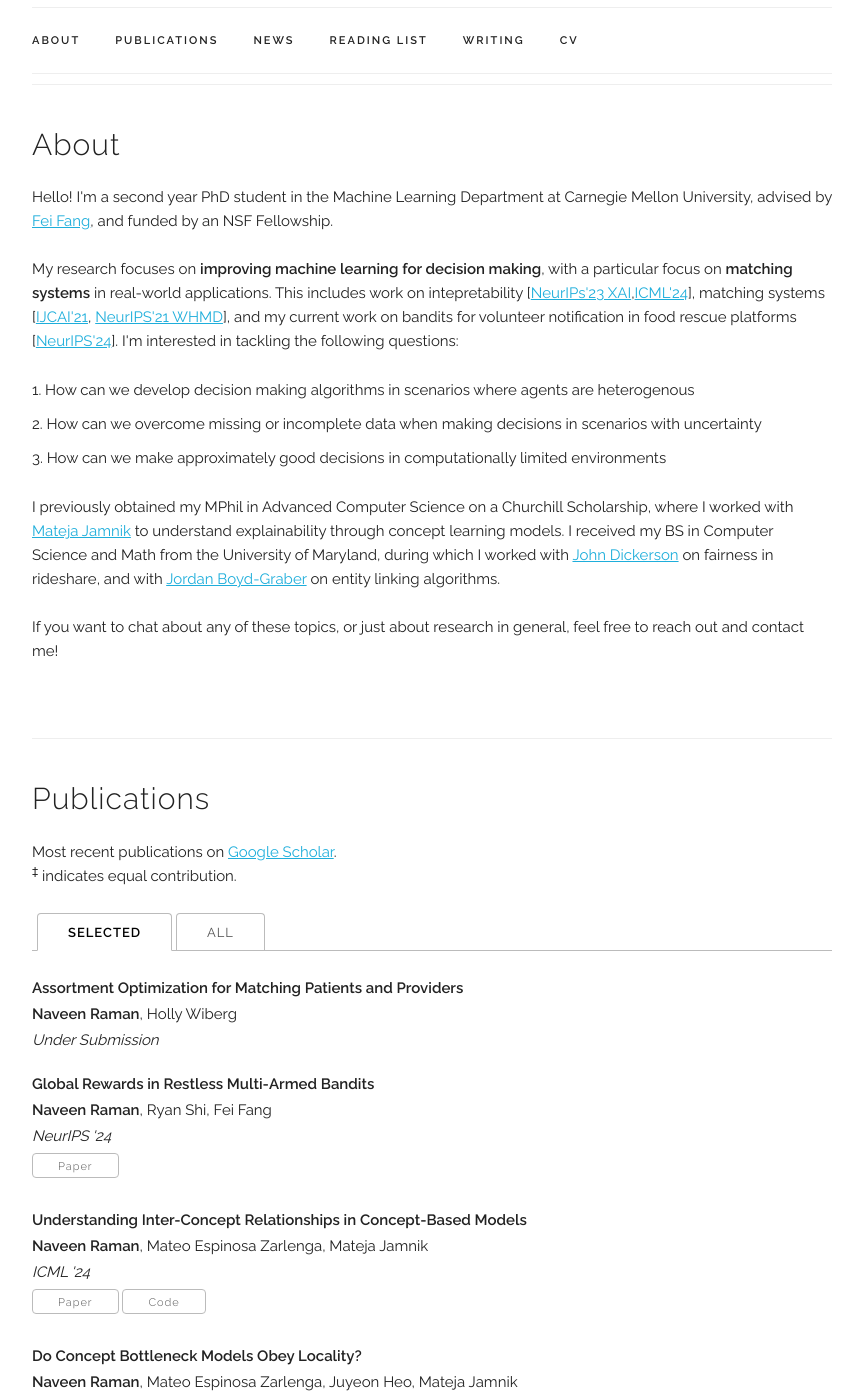
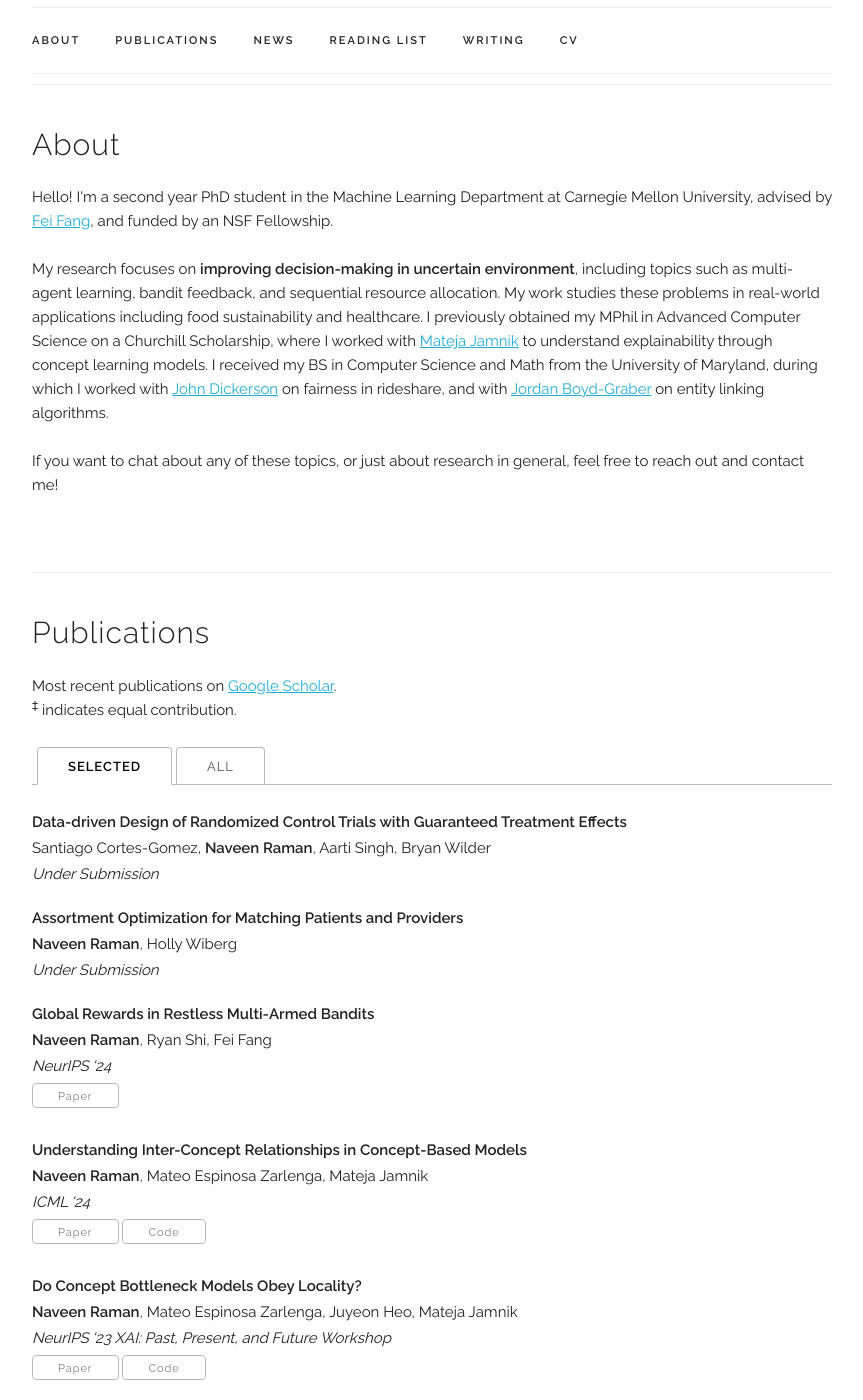
Before and after one commit to naveenr414/naveenr414.github.io, a Jekyll site: the page built from index.html, in a window 1280 px wide and 1400 px high, scrolled down 279 px. Shown: the whole window, without its empty margins (208-1071 px from the left). Built offline with Jekyll 4.4.1, drawn with Linux system fonts in a browser that asks for light colours; some web fonts are replaced; some of the changed text lies outside the part shown.

Commit message:
Updated publications + main page

```diff
--- a/_data/publications.yaml
+++ b/_data/publications.yaml
@@ -1,4 +1,9 @@
 papers:
+  - title: "Data-driven Design of Randomized Control Trials with Guaranteed Treatment Effects"
+    authors: "Santiago Cortes-Gomez, <b>Naveen Raman</b>, Aarti Singh, Bryan Wilder"
+    venue: "Under Submission"
+    selected: y
+
   - title: "Assortment Optimization for Matching Patients and Providers"
     authors: "<b>Naveen Raman</b>, Holly Wiberg"
     venue: "Under Submission"
@@ -35,7 +40,7 @@ papers:
     authors: "<b>Naveen Raman</b>, Michael Yee"
     venue: "NeurIPS '21 Human and Machine Decisions Workshop"
     paper_pdf: "https://arxiv.org/abs/2112.10768"
-    selected: y
+    selected: n
 
   - title: "Eliciting Bias in Question Answering Models through Ambiguity"
     authors: "Andrew Mao<sup>‡</sup>, <b>Naveen Raman<sup>‡</sup></b>, Matthew Shu, Eric Li, Franklin Yang, Jordan Boyd-Graber"
@@ -49,7 +54,7 @@ papers:
     venue: "IJCAI '21"
     paper_pdf: "https://arxiv.org/abs/2110.03524"
     code: "https://github.com/naveenr414/ijcai-rideshare"
-    selected: y
+    selected: n
 
   - title: "What more can Entity Linking do for Question Answering"
     authors: "<b>Naveen Raman</b>, Pedro Rodriguez, Jordan Boyd-Graber"
--- a/index.html
+++ b/index.html
@@ -8,14 +8,8 @@ title: Home
   <p>
   Hello! I'm a second year PhD student in the Machine Learning Department at Carnegie Mellon University, advised by  <a href="https://feifang.info" target="_blank">Fei Fang</a>, and funded by an NSF Fellowship.
   <br /> <br />
-  My research focuses on <b>improving machine learning for decision making</b>, with a particular focus on <b>matching systems</b> in real-world applications.
-  This includes work on intepretability [<a href="https://arxiv.org/abs/2401.01259" target="_blank">NeurIPs'23 XAI</a>,<a href="https://arxiv.org/abs/2405.18217" target="_blank">ICML'24</a>], matching systems [<a href="https://arxiv.org/abs/2110.03524" target="_blank">IJCAI'21</a>, <a href="https://arxiv.org/abs/2112.10768" target="_blank">NeurIPS'21 WHMD</a>], and my current work on bandits for volunteer notification in food rescue platforms [<a href="https://arxiv.org/abs/2406.00738" target="_blank">NeurIPS'24</a>].
-  I'm interested in tackling the following questions:
-  <ol>
-    <li> How can we develop decision making algorithms in scenarios where agents are heterogenous </li>
-    <li> How can we overcome missing or incomplete data when making decisions in scenarios with uncertainty </li>
-    <li> How can we make approximately good decisions in computationally limited environments </li>
-  </ol>
+  My research focuses on <b> improving decision-making in uncertain environment</b>, including topics such as multi-agent learning, bandit feedback, and sequential resource allocation.
+  My work studies these problems in real-world applications including food sustainability and healthcare.
   I previously obtained my MPhil in Advanced Computer Science on a Churchill Scholarship, where I worked with <a href="https://www.cl.cam.ac.uk/~mj201/" target="_blank">Mateja Jamnik</a> to understand explainability through concept learning models.
   I received my BS in Computer Science and Math from the University of Maryland, during which I worked with <a href="http://johnpdickerson.com" target="_blank">John Dickerson</a> on fairness in rideshare, and with <a href="http://www.umiacs.umd.edu/user.php?path=jbg" target="_blank">Jordan Boyd-Graber</a> on entity linking algorithms.
   <br /> <br />
```
Also changed, not shown: 1 other file.
